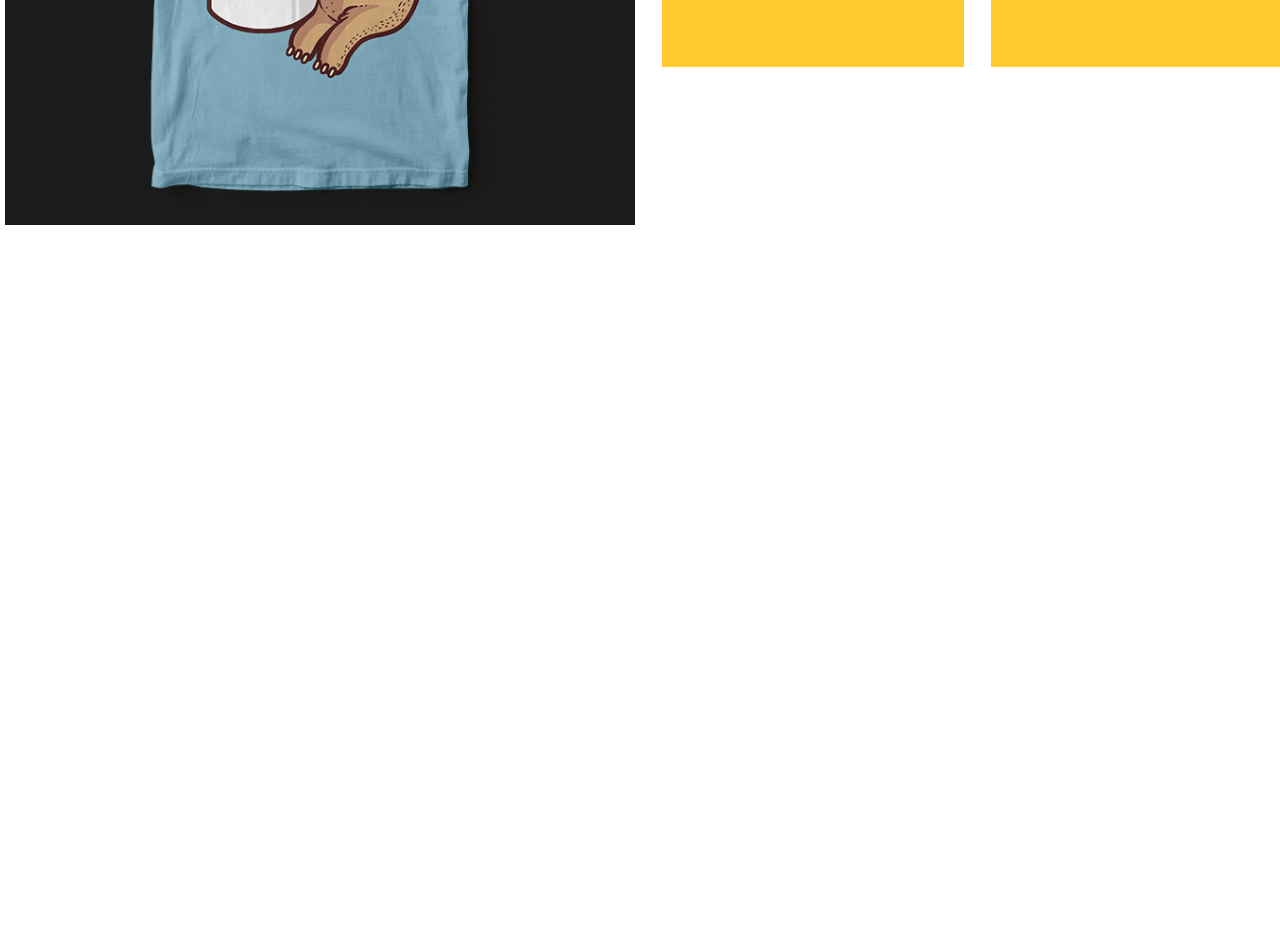
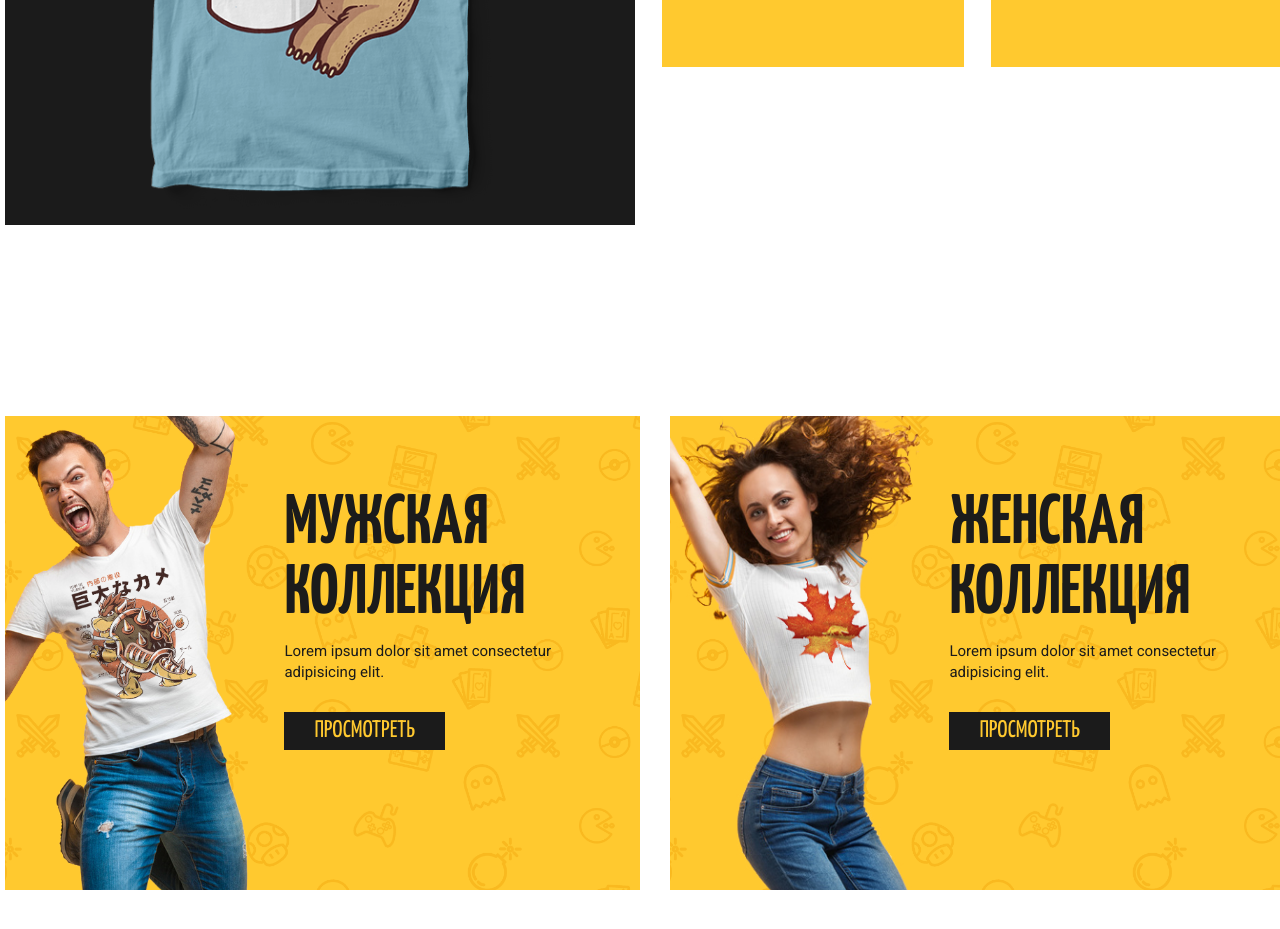
Before and after one commit to rblvn/lost-shirt-eshop, a plain HTML site: page index.html in a window 1280 px wide. Shown: the part 1968-2897 px from the top of the page. Before the commit the page ends 2228 px from the top, so only its background shows below. Drawn offline with nearby package versions, Linux system fonts and the light colour scheme; files whose address does not match are found by name.

Commit message:
third section

```diff
--- a/index.html
+++ b/index.html
@@ -150,6 +150,31 @@
             </ul>
         </div>
     </section>
+
+    <section class="collections">
+        <div class="container">
+            <ul class="collections__list">
+                <li class="collections__item collections__item--type-guys">
+                    <a href="#" class="collections__link">
+                        <h2 class="collections__title">Мужская коллекция</h2>
+                        <div class="collections__desc">
+                            Lorem ipsum dolor sit amet consectetur adipisicing elit.
+                        </div>
+                        <div class="btn">просмотреть</div>
+                    </a>
+                </li>
+                <li class="collections__item collections__item--type-girls">
+                    <a href="#" class="collections__link">
+                        <h2 class="collections__title">Женская коллекция</h2>
+                        <div class="collections__desc">
+                            Lorem ipsum dolor sit amet consectetur adipisicing elit.
+                        </div>
+                        <div class="btn">просмотреть</div>
+                    </a>
+                </li>
+            </ul>
+        </div>
+    </section>
 </div>
 
 </body>
--- a/main.css
+++ b/main.css
@@ -180,6 +180,10 @@ ul > li {
     transform: rotate(-181deg);
 }
 
+.products {
+    margin-bottom: 156px;
+}
+
 .products__price-amount {
     font-size: 30px;
     font-weight: bold;
@@ -227,6 +231,10 @@ ul > li {
     margin-left: -27px;
 }
 
+.products__content {
+    margin-bottom: 160px;
+}
+
 .products__desc {
     position: absolute;
     bottom: 0;
@@ -269,3 +277,78 @@ ul > li {
     background: var(--red);
     color: #fff;
 }
+
+.collections {
+    margin-bottom: 135px;
+}
+
+.collections__list {
+    display: flex;
+}
+
+.collections__item {
+    min-height: 474px;
+    flex: 1;
+    overflow: hidden;
+    margin-right: 30px;
+    background: url('./img/bg/pattern.png') center center / 500px;
+    position: relative;
+}
+
+.collections__item::before {
+    content: "";
+    display: block;
+    position: absolute;
+    height: 176%;
+    width: 60%;
+    top: -17%;
+    left: -18%;
+    background: center center / contain no-repeat;
+}
+
+.collections__item--type-guys::before {
+    background-image: url('./img/collections/collection_man.png');
+}
+
+.collections__item--type-girls::before {
+    background-image: url('./img/collections/collection_woman.png');
+    top: -31%;
+    width: 80%;
+    left: -25%;
+}
+
+.collections__link {
+    display: block;
+    padding: 74px 13% 74px 44%;
+    text-decoration: none;
+    color: inherit;
+    font-size: 15px;
+    position: relative;
+    height: 100%;
+    box-sizing: border-box;
+}
+
+.collections__link:hover .btn {
+    background: var(--red);
+    color: #fff;
+}
+
+.collections__title {
+    font-family: var(--titlesFont);
+    font-size: 70px;
+    font-weight: bold;
+    line-height: 1;
+    text-transform: uppercase;
+    margin-top: 0;
+    margin-bottom: 11px;
+}
+
+.collections__desc {
+    margin-bottom: 28px;
+}
+
+
+
+.collections__item:last-child {
+    margin-right: 0;
+}
```
Also changed, not shown: 1 other file.
